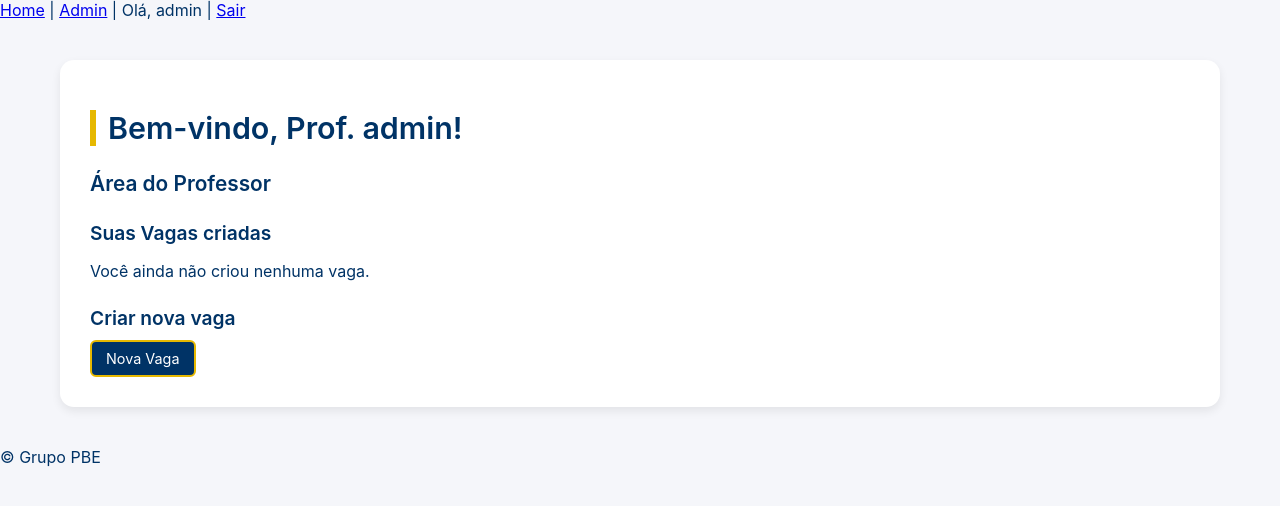
After one commit to Projetos-de-Extensao/PBE_25.2_8004_II, a Django app: page /dashboard/professor/ in a window 1280 px wide. The commit adds this page. Shown: the top 506 px of the page. Run offline with Django 5.2, Linux system fonts and the light colour scheme; a user stored in the database is signed in.

Commit message:
Att templates css

```diff
--- a/core/static/css/alunodashboard.css
+++ b/core/static/css/alunodashboard.css
@@ -0,0 +1,119 @@
+body {
+  font-family: 'Inter', sans-serif;
+  background-color: #f5f6fa;
+  margin: 0;
+  padding: 0;
+  color: #003366;
+}
+
+.container {
+  max-width: 1100px;
+  margin: 40px auto;
+  padding: 25px;
+  background: #ffffff;
+  border-radius: 14px;
+  box-shadow: 0 4px 8px rgba(0, 0, 0, 0.1);
+}
+
+h1, h2, h3 {
+  font-weight: 600;
+  color: #003366;
+  margin-bottom: 10px;
+}
+
+h1 {
+  border-left: 6px solid #E6B800;
+  padding-left: 10px;
+  font-size: 1.8rem;
+}
+
+h2 {
+  font-size: 1.3rem;
+  color: #003366;
+}
+
+h3 {
+  margin-top: 30px;
+  font-size: 1.2rem;
+  color: #003366;
+}
+
+.table {
+  width: 100%;
+  border-collapse: collapse;
+  margin-top: 15px;
+  border-radius: 6px;
+  overflow: hidden;
+}
+
+.table th, .table td {
+  padding: 12px 16px;
+  border-bottom: 1px solid #e0e6ed;
+  text-align: left;
+}
+
+.table th {
+  background-color: #003366;
+  color: #fff;
+  font-weight: 500;
+}
+
+.table tr:nth-child(even) {
+  background-color: #f8f9fb;
+}
+
+.table tr:hover {
+  background-color: #eaf0f8;
+}
+
+.btn {
+  display: inline-block;
+  padding: 8px 14px;
+  font-size: 0.9rem;
+  text-decoration: none;
+  border-radius: 6px;
+  transition: 0.3s;
+}
+
+.btn-primary {
+  background-color: #003366;
+  color: #fff;
+}
+
+.btn-primary:hover {
+  background-color: #004080;
+}
+
+.list-group {
+  list-style: none;
+  margin: 0;
+  padding: 0;
+}
+
+.list-group-item {
+  background: #ffffff;
+  padding: 14px 16px;
+  margin-bottom: 10px;
+  border-left: 5px solid #E6B800;
+  border-radius: 6px;
+  box-shadow: 0 1px 3px rgba(0, 0, 0, 0.08);
+  display: flex;
+  justify-content: space-between;
+  align-items: center;
+}
+
+.list-group-item strong {
+  color: #003366;
+}
+
+/* Responsivo */
+@media (max-width: 768px) {
+  .container {
+    margin: 15px;
+    padding: 15px;
+  }
+
+  .table th, .table td {
+    padding: 8px;
+  }
+}
--- a/core/static/css/professordashboard.css
+++ b/core/static/css/professordashboard.css
@@ -0,0 +1,115 @@
+body {
+  font-family: 'Inter', sans-serif;
+  background-color: #f5f6fa;
+  color: #003366;
+  margin: 0;
+  padding: 0;
+}
+
+.container {
+  max-width: 1100px;
+  margin: 40px auto;
+  background: #ffffff;
+  padding: 30px;
+  border-radius: 14px;
+  box-shadow: 0 4px 10px rgba(0, 0, 0, 0.08);
+}
+
+h1 {
+  font-size: 1.9rem;
+  font-weight: 600;
+  color: #003366;
+  border-left: 6px solid #E6B800;
+  padding-left: 12px;
+}
+
+h2, h3 {
+  color: #003366;
+  margin-top: 25px;
+  margin-bottom: 10px;
+}
+
+.table {
+  width: 100%;
+  border-collapse: collapse;
+  margin-top: 15px;
+}
+
+.table th, .table td {
+  padding: 12px 15px;
+  border-bottom: 1px solid #e5e5e5;
+  text-align: left;
+}
+
+.table th {
+  background-color: #003366;
+  color: #ffffff;
+  font-weight: 500;
+}
+
+.table tr:nth-child(even) {
+  background-color: #f9fafb;
+}
+
+.table tr:hover {
+  background-color: #eaf0f8;
+}
+
+.btn {
+  display: inline-block;
+  padding: 8px 14px;
+  font-size: 0.9rem;
+  text-decoration: none;
+  border-radius: 6px;
+  transition: 0.3s;
+}
+
+.btn-primary {
+  background-color: #003366;
+  color: #ffffff;
+}
+
+.btn-primary:hover {
+  background-color: #004080;
+}
+
+.btn-secondary {
+  background-color: #E6B800;
+  color: #003366;
+}
+
+.btn-secondary:hover {
+  background-color: #FFD633;
+  color: #002244;
+}
+
+.btn-success {
+  background-color: #003366;
+  color: #ffffff;
+  border: 2px solid #E6B800;
+}
+
+.btn-success:hover {
+  background-color: #E6B800;
+  color: #003366;
+}
+
+.table td a {
+  margin-right: 5px;
+}
+
+/* Responsividade */
+@media (max-width: 768px) {
+  .container {
+    margin: 15px;
+    padding: 15px;
+  }
+
+  .table th, .table td {
+    padding: 8px;
+  }
+
+  h1 {
+    font-size: 1.5rem;
+  }
+}
--- a/core/urls.py
+++ b/core/urls.py
@@ -7,4 +7,5 @@ urlpatterns = [
     path('logout/', views.logout_view, name='logout'),
     path('dashboard/aluno/', views.dashboard_aluno, name='dashboard_aluno'),
     path('dashboard/professor/', views.dashboard_professor, name='dashboard_professor'),
+    path('criar-vaga/', views.criar_vaga, name='criar_vaga'),
 ]
--- a/core/views.py
+++ b/core/views.py
@@ -103,3 +103,22 @@ def dashboard_professor(request):
 def logout_view(request):
     logout(request)
     return redirect('home')
+
+def criar_vaga(request):
+    if request.method == 'POST':
+        titulo = request.POST.get('titulo')
+        descricao = request.POST.get('descricao')
+        disciplina_id = request.POST.get('disciplina')
+        disciplina = Disciplina.objects.get(id=disciplina_id)
+        Vaga.objects.create(
+            titulo=titulo,
+            descricao=descricao,
+            disciplina=disciplina,
+            professor=request.user.professor_profile,
+            statusvaga='aberta'
+        )
+        return redirect('dashboard_professor')
+    else:
+        disciplinas = Disciplina.objects.all()
+        contexto = {'disciplinas': disciplinas}
+        return render(request, 'criar_vaga.html', contexto)
--- a/templates/base.html
+++ b/templates/base.html
@@ -7,7 +7,11 @@
   <title>{% block title %}PBE - Projeto{% endblock %}</title>
 
   <!-- CSS -->
-  <link rel="stylesheet" href="{% static 'css/main.css' %}">
+  <link rel="stylesheet" href="{% static 'css/base.css' %}">
+  <link rel="stylesheet" href="{% static 'css/home.css' %}">
+  <link rel="stylesheet" href="{% static 'css/alunodashboard.css' %}">
+  <link rel="stylesheet" href="{% static 'css/professordashboard.css' %}">
+  <link rel="stylesheet" href="{% static 'css/login.css' %}">
 
   <!-- se quiser usar bootstrap via CDN (opcional) -->
   <!-- <link href="https://cdn.jsdelivr.net/npm/bootstrap@5.3.0/dist/css/bootstrap.min.css" rel="stylesheet"> -->
--- /dev/null
+++ b/templates/professordashboard.html
@@ -0,0 +1,47 @@
+{% extends "base.html" %}
+{% load static %}
+
+{% block title %}Dashboard do Professor{% endblock %}
+
+{% block content %}
+<div class="container">
+  <h1>Bem-vindo, Prof. {{ usuario.get_full_name|default:usuario.username }}!</h1>
+  <h2>Área do Professor</h2>
+
+  <section class="suas-vagas">
+    <h3>Suas Vagas criadas</h3>
+    {% if suas_vagas %}
+      <table class="table">
+        <thead>
+          <tr>
+            <th>Título</th>
+            <th>Inscrições</th>
+            <th>Status</th>
+            <th>Ações</th>
+          </tr>
+        </thead>
+        <tbody>
+        {% for vaga in suas_vagas %}
+          <tr>
+            <td>{{ vaga.titulo }}</td>
+            <td>{{ vaga.candidaturas.count }}</td>
+            <td>{{ vaga.statusvaga }}</td>
+            <td>
+              <a href="{% url 'editar_vaga' vaga.pk %}" class="btn btn-secondary btn-sm">Editar</a>
+              <a href="{% url 'ver_vaga' vaga.pk %}" class="btn btn-primary btn-sm">Ver</a>
+            </td>
+          </tr>
+        {% endfor %}
+        </tbody>
+      </table>
+    {% else %}
+      <p>Você ainda não criou nenhuma vaga.</p>
+    {% endif %}
+  </section>
+
+  <section class="nova-vaga mt-4">
+    <h3>Criar nova vaga</h3>
+    <a href="{% url 'criar_vaga' %}" class="btn btn-success">Nova Vaga</a>
+  </section>
+</div>
+{% endblock %}
```
Also changed, not shown: templates/alunodashboard.html (+56 -0 lines), templates/professordashboard.css (deleted).
